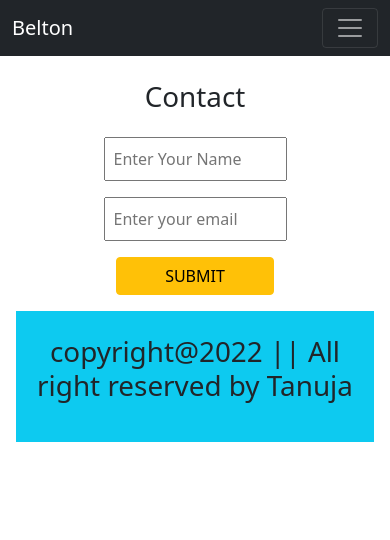
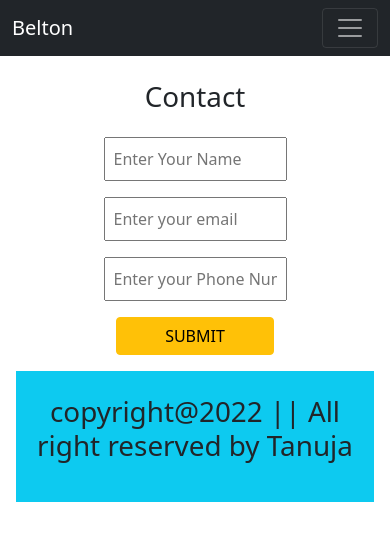
Before and after one commit to tanuja8/simplepage, a React (Create React App) app: page /contact in a window 390 px wide. Shown: the top 540 px of the page. Built offline with nearby package versions, Linux system fonts and the light colour scheme.

Commit message:
added phone number field

```diff
--- a/src/component/Contact.js
+++ b/src/component/Contact.js
@@ -7,6 +7,7 @@ export default function Contact() {
       <form className='text-center'>
         <input type="text" placeholder='Enter Your Name' className='w-50 p-2' /> <br></br>
         <input type="email" placeholder='Enter your email' className='my-3 w-50 p-2'/> <br></br>
+        <input type="text" placeholder='Enter your Phone Number' className='mb-3 w-50 p-2'/> <br></br>
         <button type="button" className="btn btn-warning px-5">SUBMIT</button>
       </form>
     </div>
```
